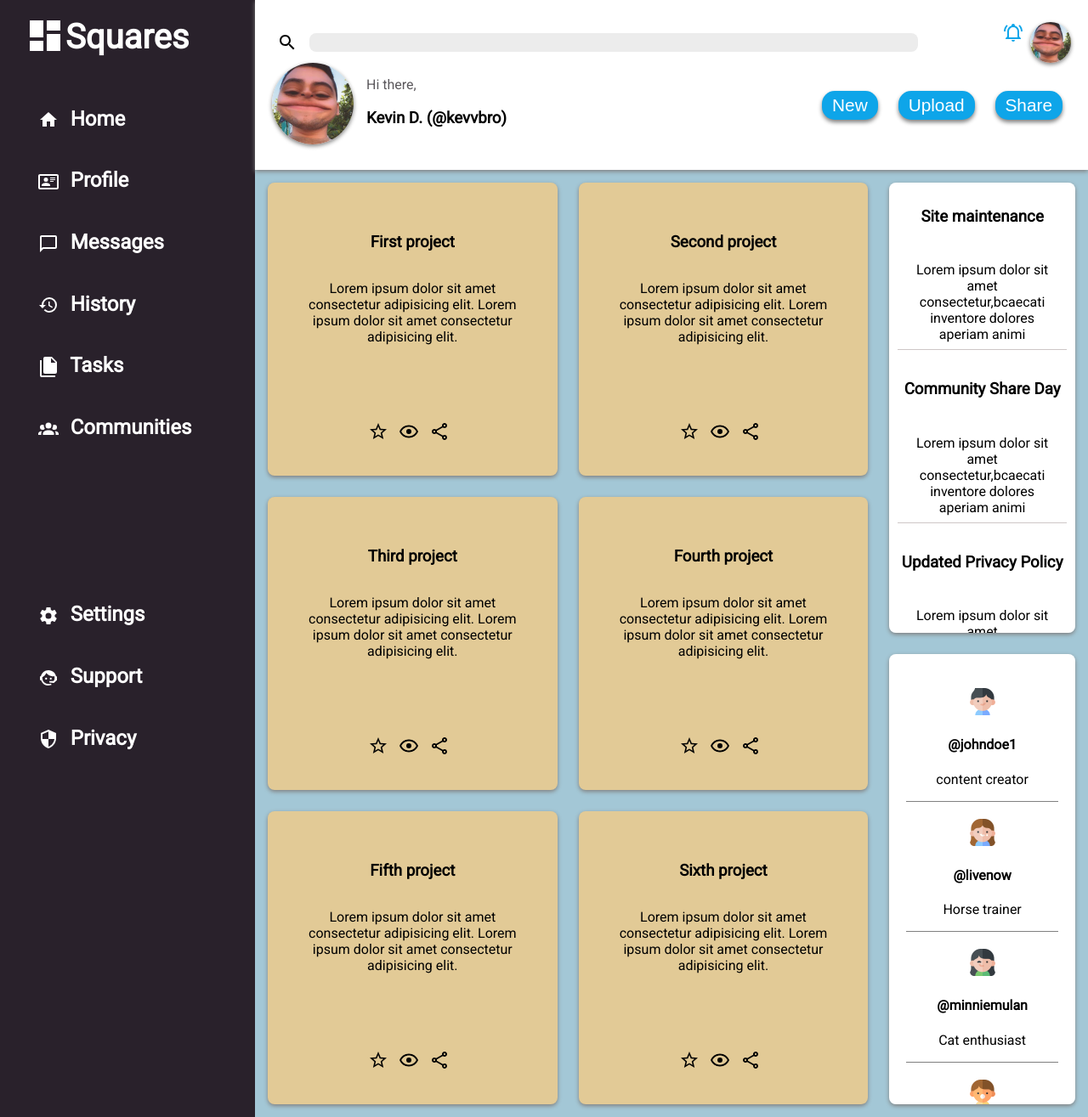
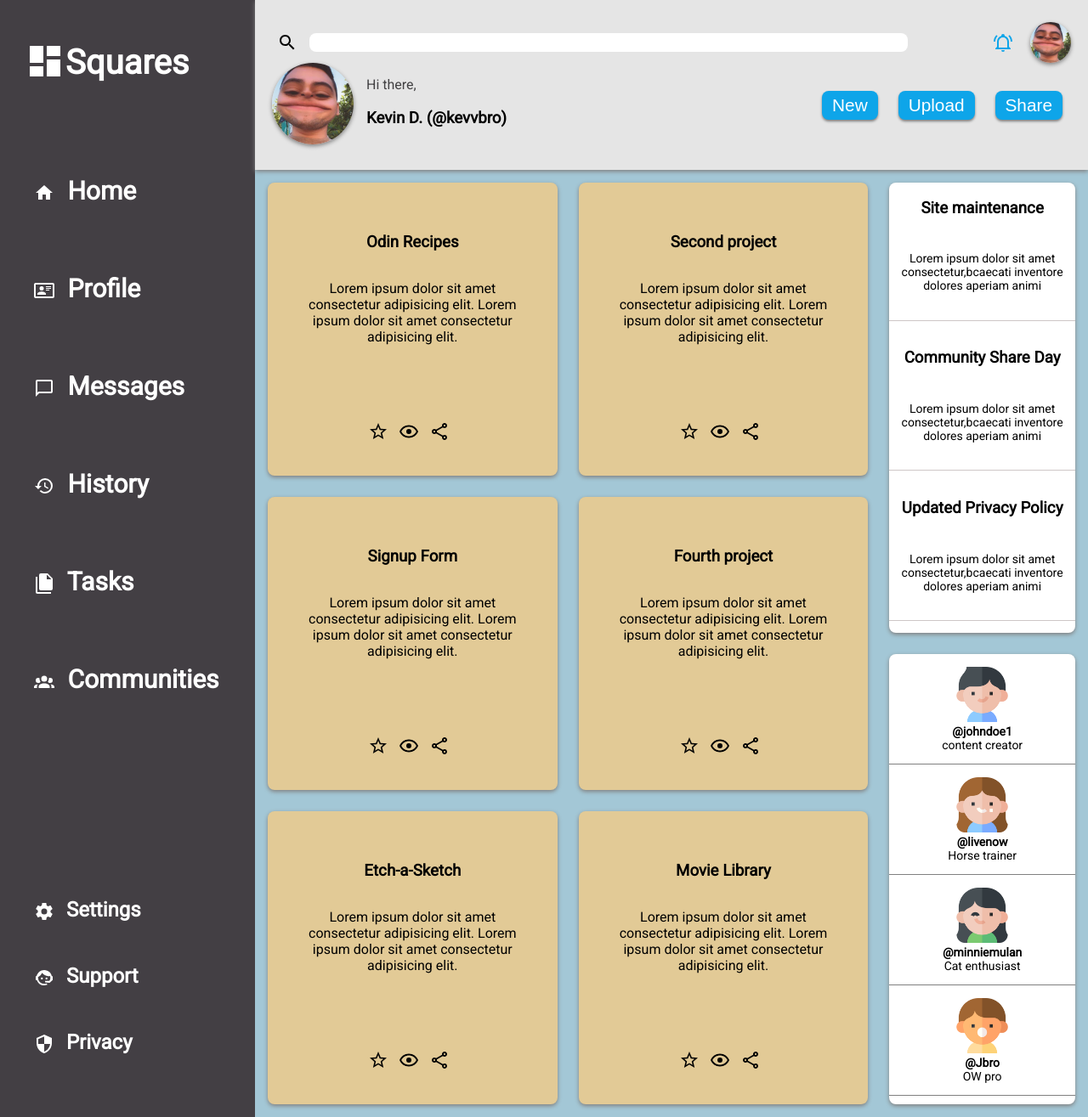
Before and after one commit to Dubonk/Admin-dashboard-2, a plain HTML site: page index.html in a window 1280 px wide. Shown: the whole page at 85% size. Drawn offline with Linux system fonts and the light colour scheme.

Commit message:
Updated sidebar to take all available space.

```diff
--- a/index.html
+++ b/index.html
@@ -17,7 +17,10 @@
                 </svg>
                 </button>
                 <input id="searchbar" type="text" id="searchbar">
-            <div class="profile-pic"><img class="icons" src="./Svgs/bell-ring-outline.svg" alt="bell-ring-outline"><img id="profile-pic" src="images/profilepic.webp" alt="profile-pic"></div>
+            <div class="profile-pic">
+                <img class="icons" src="./Svgs/bell-ring-outline.svg" alt="bell-ring-outline">
+                <img id="profile-pic" src="images/profilepic.webp" alt="profile-pic">
+                </div>
             </div>
             <div class="bottom-header">
                 <div class="left">
@@ -35,7 +38,9 @@
             </div>
     </div>
     <div class="sidebar">
-        <div id="sidebar-title"><img class="icons" src="./Svgs/view-dashboard.svg" alt="dashboard"></svg> Squares</div>
+        <div id="sidebar-title"><img class="icons" src="./Svgs/view-dashboard.svg" alt="dashboard"></svg> Squares
+            </div>
+            <div class="sidebar-links">
                 <ul class="main-links">
                     <li><a href="http://127.0.0.1:5500/index.html"> <img class="icons" src="./Svgs/home.svg" alt="home">  Home</a></li>
                     <li><a href="https://github.com/Dubonk"> <img class="icons" src="./Svgs/card-account-details-outline.svg" alt="profile">  Profile</a></li>
@@ -45,49 +50,68 @@
                     <li><a href="#"><img class="icons" src="./Svgs/account-group.svg" alt="groups">  Communities</a></li>
                 </ul>
 
-        <ul>
+                <ul class="support-links">
                     <li><a href="#"><img class="icons" src="./Svgs/cog.svg" alt="settings">  Settings</a></li>
                     <li><a href="#"><img class="icons" src="./Svgs/face-agent.svg" alt="support">  Support</a></li>
                     <li><a href="#"><img class="icons" src="./Svgs/security.svg" alt="security">  Privacy</a></li>
                 </ul>
             </div>
+    </div>
     <div class="main-content">
         <div class="project-cards">
-            <div class="cards"><h3>First project</h3>
+            <div class="cards">
+                <h3>Odin Recipes</h3>
                 <p>Lorem ipsum dolor sit amet consectetur adipisicing elit. Lorem ipsum dolor sit amet consectetur adipisicing elit.</p>
-            <div class="card-links"><img class="icons" src="./Svgs/star-outline.svg" alt="favorite">
+                <div class="card-links">
+                    <img class="icons" src="./Svgs/star-outline.svg" alt="favorite">
                     <img class="icons" src="./Svgs/view.svg" alt="view">
-                <img class="icons" src="./Svgs/share-variant-outline.svg" alt="share"></div>
+                    <img class="icons" src="./Svgs/share-variant-outline.svg" alt="share">
                 </div>
-            <div class="cards"><h3>Second project</h3>
+            </div>
+            <div class="cards">
+                <h3>Second project</h3>
             <p>Lorem ipsum dolor sit amet consectetur adipisicing elit. Lorem ipsum dolor sit amet consectetur adipisicing elit.</p>
-            <div class="card-links"><img class="icons" src="./Svgs/star-outline.svg" alt="favorite">
+                <div class="card-links">
+                    <img class="icons" src="./Svgs/star-outline.svg" alt="favorite">
                     <img class="icons" src="./Svgs/view.svg" alt="view">
-                <img class="icons" src="./Svgs/share-variant-outline.svg" alt="share"></div>
+                    <img class="icons" src="./Svgs/share-variant-outline.svg" alt="share">
                 </div>
-            <div class="cards"><h3>Third project</h3>
+            </div>
+            <div class="cards">
+                <h3>Signup Form</h3>
                 <p>Lorem ipsum dolor sit amet consectetur adipisicing elit. Lorem ipsum dolor sit amet consectetur adipisicing elit.</p>
-            <div class="card-links"><img class="icons" src="./Svgs/star-outline.svg" alt="favorite">
+                <div class="card-links">
+                    <img class="icons" src="./Svgs/star-outline.svg" alt="favorite">
                     <img class="icons" src="./Svgs/view.svg" alt="view">
-                <img class="icons" src="./Svgs/share-variant-outline.svg" alt="share"></div>
+                    <img class="icons" src="./Svgs/share-variant-outline.svg" alt="share">
                 </div>
-            <div class="cards"><h3>Fourth project</h3>
+            </div>
+            <div class="cards">
+                <h3>Fourth project</h3>
                 <p>Lorem ipsum dolor sit amet consectetur adipisicing elit. Lorem ipsum dolor sit amet consectetur adipisicing elit.</p>
-            <div class="card-links"><img class="icons" src="./Svgs/star-outline.svg" alt="favorite">
+                <div class="card-links">
+                    <img class="icons" src="./Svgs/star-outline.svg" alt="favorite">
                     <img class="icons" src="./Svgs/view.svg" alt="view">
-                <img class="icons" src="./Svgs/share-variant-outline.svg" alt="share"></div>
+                    <img class="icons" src="./Svgs/share-variant-outline.svg" alt="share">
                 </div>
-            <div class="cards"><h3>Fifth project</h3>
+            </div>
+            <div class="cards">
+                <h3>Etch-a-Sketch</h3>
                 <p>Lorem ipsum dolor sit amet consectetur adipisicing elit. Lorem ipsum dolor sit amet consectetur adipisicing elit.</p>
-            <div class="card-links"><img class="icons" src="./Svgs/star-outline.svg" alt="favorite">
+                <div class="card-links">
+                    <img class="icons" src="./Svgs/star-outline.svg" alt="favorite">
                     <img class="icons" src="./Svgs/view.svg" alt="view">
-                <img class="icons" src="./Svgs/share-variant-outline.svg" alt="share"></div>
+                    <img class="icons" src="./Svgs/share-variant-outline.svg" alt="share">
                 </div>
-            <div class="cards"><h3>Sixth project</h3>
+            </div>
+            <div class="cards">
+                <h3>Movie Library</h3>
                 <p>Lorem ipsum dolor sit amet consectetur adipisicing elit. Lorem ipsum dolor sit amet consectetur adipisicing elit.</p>
-            <div class="card-links"><img class="icons" src="./Svgs/star-outline.svg" alt="favorite">
+                <div class="card-links">
+                    <img class="icons" src="./Svgs/star-outline.svg" alt="favorite">
                     <img class="icons" src="./Svgs/view.svg" alt="view">
-                <img class="icons" src="./Svgs/share-variant-outline.svg" alt="share"></div>
+                    <img class="icons" src="./Svgs/share-variant-outline.svg" alt="share">
+                </div>
             </div>
         </div>
         <div class="announcements">
@@ -99,19 +123,23 @@
             <p>Lorem ipsum dolor sit amet consectetur,bcaecati inventore dolores aperiam animi</p>
         </div>
         <div class="trending">
-            <div class="liveFeed"> <img class="user-icons" src="./images/like.png" alt="user">
+            <div class="liveFeed">
+                <img class="user-icons" src="./images/like.png" alt="user">
                 <h4>@johndoe1</h4>
                 <p>content creator</p>
             </div>
-            <div class="liveFeed"> <img class="user-icons" src="./images/emotional.png" alt="user">
+            <div class="liveFeed">
+                <img class="user-icons" src="./images/emotional.png" alt="user">
                 <h4>@livenow</h4>
                 <p>Horse trainer</p>
             </div>
-            <div class="liveFeed"> <img class="user-icons" src="./images/flirtatious.png" alt="user">
+            <div class="liveFeed">
+                <img class="user-icons" src="./images/flirtatious.png" alt="user">
                 <h4>@minniemulan</h4>
                 <p>Cat enthusiast</p>
             </div>
-            <div class="liveFeed"> <img class="user-icons" src="./images/surprised.png" alt="user">
+            <div class="liveFeed">
+                <img class="user-icons" src="./images/surprised.png" alt="user">
                 <h4>@Jbro</h4>
                 <p>OW pro</p>
             </div>
--- a/styles.css
+++ b/styles.css
@@ -1,16 +1,11 @@
 @import url('https://fonts.googleapis.com/css2?family=Roboto&display=swap');
 
-html {
-    max-height: 100%;
-}
-
 body {
-    position: absolute;
+    margin: 0;
     font-family: 'Roboto', sans-serif;
-    margin: 0;
     display: grid;
     grid-template-columns: 300px repeat(3 , 1fr);
-    grid-template-rows: 200px 3fr;
+    grid-template-rows: 200px 1fr;
 }
 .header {
     grid-column-start: 2;
@@ -22,17 +17,24 @@ body {
     flex-direction: column;
     justify-content: center;
     padding: 20px;
-    color: #5b585c;
+    color: #424143;
+    background-color: #e5e5e5;
 }
 
 .top-header {
     display: flex;
+    align-items: center;
 }
 
 .profile-pic {
     padding-left: 100px;
     font-weight: 700;
     display: flex;
+    align-items: center;
+}
+
+.profile-pic > .icons {
+    padding-right: 20px;
 }
 
 .bottom-header {
@@ -49,14 +51,14 @@ body {
     border-radius: 8px;
     height: 1.2rem;
     border: none;
-    background-color: rgb(236, 236, 236);
+    background-color: rgb(255, 255, 255);
     align-self: center;
     flex: 1;
     padding-left: 5px;
 }
 
 #searchbar:focus {
-    outline: 1px solid #5b9aec;
+    outline: none;
 }
 
 .sidebar {
@@ -67,7 +69,18 @@ body {
     grid-row-start: 1;
     grid-row-end: 4;
     color: rgb(212, 210, 210);
-    background-color: #29212b;
+    background-color: #433f44;
+}
+
+.sidebar-links {
+    flex: 1;
+    display: flex;
+    flex-direction: column;
+    justify-content: space-between;
+}
+
+.support-links {
+    gap: 50px;
 }
 
 .sidebar > h1, ul {
@@ -76,17 +89,17 @@ body {
     padding-bottom: 50px;
 }
 
+.main-links {
+    margin-top: 100px;
+    gap: 80px;
+    font-size: 30px;
+}
+
 ul {
     display: flex;
     flex-direction: column;
-    padding-bottom: 100px;
     font-size: 1.5rem;
     list-style: none;
-}
-
-li {
-    margin-bottom: 35px;
-    padding: .3rem;
 }
 
 a {
@@ -141,7 +154,6 @@ a {
     background-color: white;
     border-radius: 8px;
     box-shadow: 0px 2px 5px grey;
-    padding: 10px;
     overflow: auto;
 }
 
@@ -155,12 +167,13 @@ h3 {
     border-radius: 8px;
     box-shadow: 0px 2px 5px grey;
     text-align: center;
-    padding: 20px;
+    padding: 0px;
     grid-column-start: 4;
     grid-column-end: 5;
     grid-row-start: 2;
     grid-row-end: 3;
     overflow: auto;
+    font-size: 14px;
 }
 .greeting {
     text-align: left;
@@ -170,9 +183,17 @@ h3 {
     border-bottom: 1px solid grey;
 }
 
+.liveFeed > h4 {
+    margin-top: 0;
+    margin-bottom: 0;
+}
+
+.liveFeed > p {
+    margin-top: 0;
+}
 .user-icons {
-    height: 2rem;
-    padding-top: 20px;
+    width: 65px;
+    padding-top: 15px;
 }
 
 .announcements > h5, p {
@@ -181,6 +202,7 @@ h3 {
 }
 
 .announcements > p {
+    font-size: 14px;
     border-bottom: 1px solid rgb(206, 199, 199);
     padding: 8px;
 }
@@ -201,10 +223,10 @@ h3 {
     display: flex;
     align-self: flex-start;
     margin-left: 45px;
-    margin-top: 20px;
+    margin-top: 50px;
     font-weight: bolder;
     font-size: 2.5em;
-    margin-bottom: 30px;
+    margin-bottom: 10px;
     color: white;
 }
 #sidebar-title > img {
@@ -228,7 +250,7 @@ h3 {
 }
 
 #search-button {
-    background: white;
+    background-color: #e5e5e5;
     border: none;
 }
 
@@ -241,12 +263,13 @@ h3 {
     color: white;
     background-color: #0ea5e9;
     border: none;
-    border-radius: 15px;
+    border-radius: 8px;
     margin: 10px;
-    box-shadow: 0px 3px 5px grey;
+    box-shadow: 0px 2px 3px grey;
 }
 
 .action-buttons:hover {
+    cursor: pointer;
     transform: scale(1.2);
 }
 
```
Lines whose indentation alone changed are shown as unchanged.
